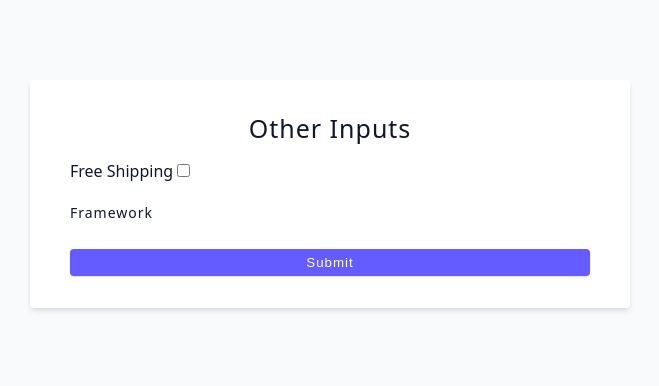
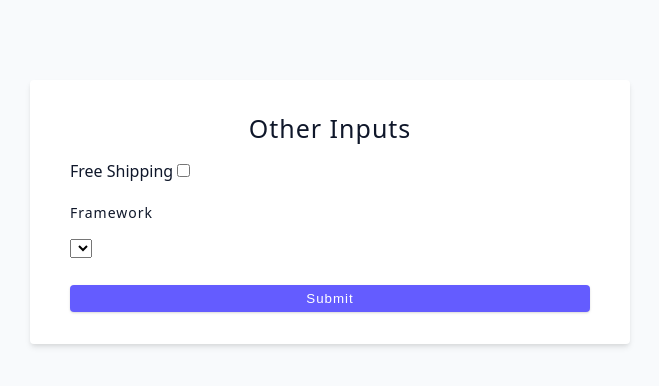
Before and after one commit to isnendyankp/advancedreact, a React (Vite) app: page / in a window 1280 px wide. Shown: the top 386 px of the page, without its empty margins (310-969 px from the left). Built offline with nearby package versions, Linux system fonts and the light colour scheme.

Commit message:
S 6-129: setup select Framework

```diff
--- a/src/tutorial/06-forms/starter/04-other-inputs.jsx
+++ b/src/tutorial/06-forms/starter/04-other-inputs.jsx
@@ -32,6 +32,12 @@ const OtherInputs = () => {
           <label htmlFor="framework" className="form-label">
             Framework
           </label>
+          <select
+            name='framework'
+            id='framework'
+          >
+
+          </select>
         </div>
         <button type="submit" className="btn btn-block">
           submit
```
